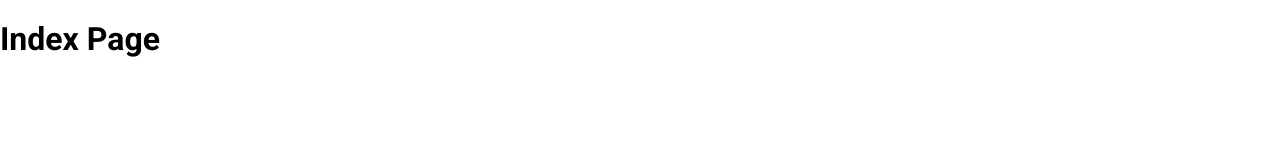
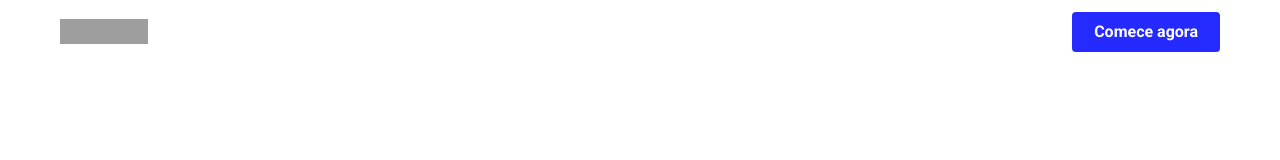
Before and after one commit to Lerooks/gatsby-landing-page, a Gatsby site: page / in a window 1280 px wide. Built offline with nearby package versions, Linux system fonts and the light colour scheme; Gatsby itself is replaced by a stand-in of ours; grey boxes are pictures that could not be loaded.

Commit message:
feat: add header to BaseLayout component

```diff
--- a/src/layouts/base-layout/base-layout-styles.ts
+++ b/src/layouts/base-layout/base-layout-styles.ts
@@ -1,5 +1,5 @@
 import styled from 'styled-components'
 
-export const Main = styled.div`
+export const Main = styled.main`
   background-color: #fff;
 `
--- a/src/layouts/base-layout/base-layout.tsx
+++ b/src/layouts/base-layout/base-layout.tsx
@@ -1,4 +1,5 @@
 import React, { ReactElement, ReactNode } from 'react'
+import Header from 'components/header'
 import * as S from './base-layout-styles'
 
 interface Props {
@@ -6,5 +7,10 @@ interface Props {
 }
 
 export default function BaseLayout({ children }: Props): ReactElement {
-  return <S.Main>{children}</S.Main>
+  return (
+    <>
+      <Header></Header>
+      <S.Main>{children}</S.Main>
+    </>
+  )
 }
```
